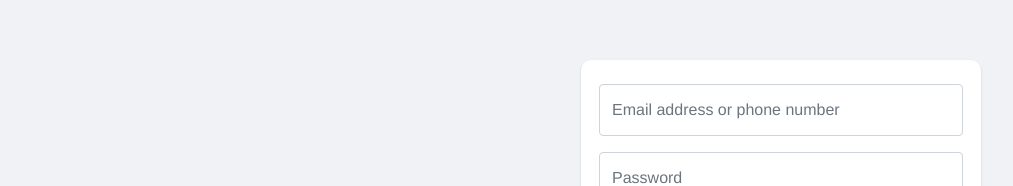
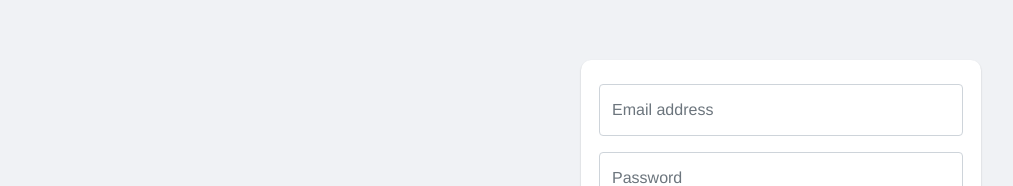
Before and after one commit to Richard-Strive/facebook-clone, a React (Create React App) app in the folder kairos-app/: page /login in a window 1280 px wide. Shown: the part 145-331 px from the top of the page, without its empty margins (134-1147 px from the left). Built offline with nearby package versions, Linux system fonts and the light colour scheme; no server answers; what artyom.js would draw is missing.

Commit message:
Adapting for backend

```diff
--- a/kairos-app/src/components/LoginPage/LoginPage.jsx
+++ b/kairos-app/src/components/LoginPage/LoginPage.jsx
@@ -25,7 +25,7 @@ function LoginPage() {
             <Form.Group>
               <Form.Control
                 type="email"
-                placeholder="Email address or phone number"
+                placeholder="Email address"
                 className="login_page_email_input"
               />
             </Form.Group>
--- a/kairos-app/src/components/RegistrationPage/RegistrationPage.jsx
+++ b/kairos-app/src/components/RegistrationPage/RegistrationPage.jsx
@@ -31,7 +31,7 @@ function Registration() {
             </Form.Row>
 
             <Form.Group className="mt-2 mb-2">
-              <Form.Control placeholder="Mobile number or email address" />
+              <Form.Control placeholder="Email address" />
             </Form.Group>
             <Form.Group className="mt-2">
               <Form.Control placeholder="New password" />
```
